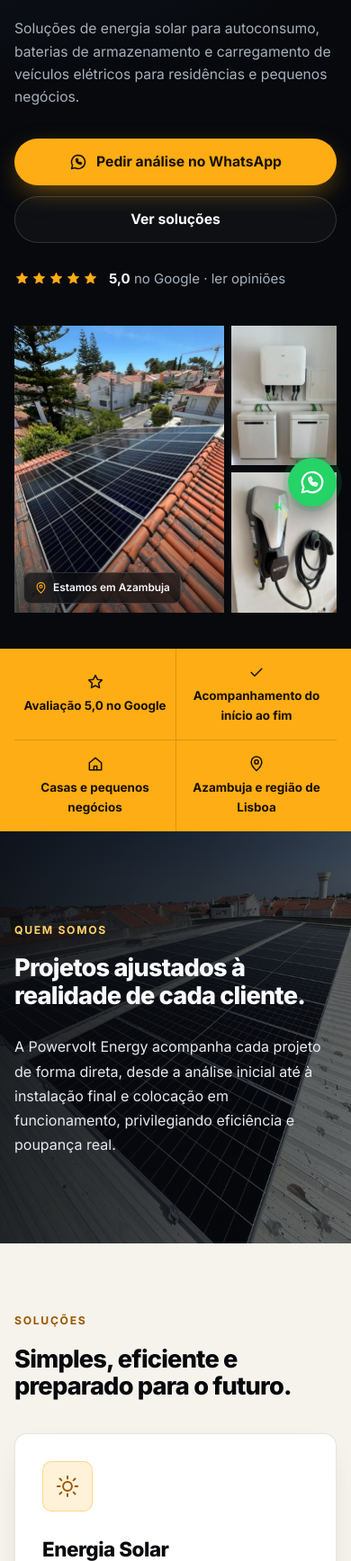
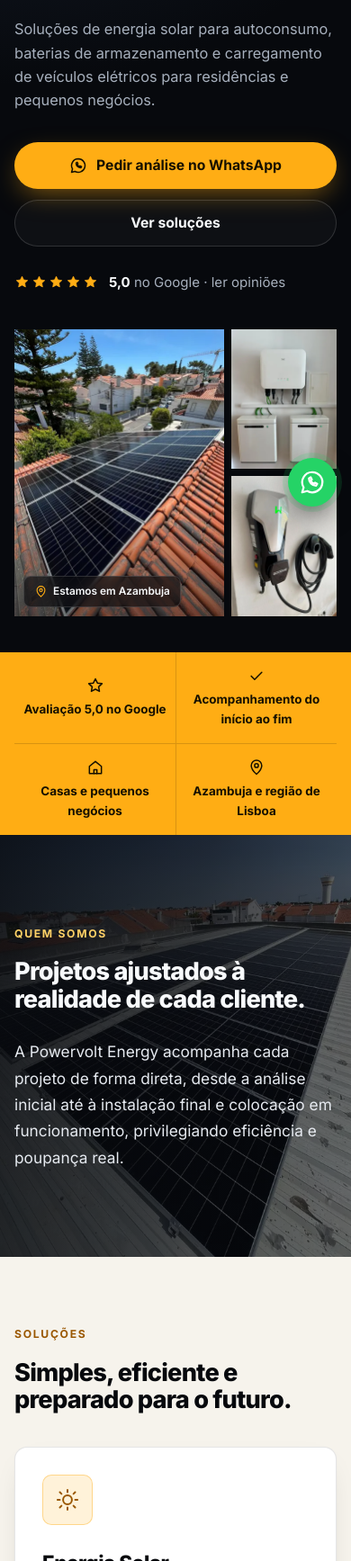
Before and after one commit to brotherson10/powervolt-energy, a plain HTML site: page index.html in a window 390 px wide. Shown: the part 265-2000 px from the top of the page at 90% size. Drawn offline with Linux system fonts and the light colour scheme.

Commit message:
Volta o tamanho dos parágrafos ao anterior
Co-Authored-By: Claude Opus 5.5 <noreply@anthropic.com>

```diff
--- a/index.html
+++ b/index.html
@@ -29,7 +29,7 @@
   <link rel="preconnect" href="https://fonts.gstatic.com" crossorigin>
   <link href="https://fonts.googleapis.com/css2?family=Inter:wght@400;500;600;700;800&display=swap" rel="stylesheet">
   <link rel="preload" as="image" href="assets/img/web/paineis-telha-900.webp" imagesrcset="assets/img/web/paineis-telha-480.webp 480w, assets/img/web/paineis-telha-900.webp 900w" imagesizes="(max-width: 900px) 92vw, 34vw" fetchpriority="high">
-  <link rel="stylesheet" href="style.css?v=10">
+  <link rel="stylesheet" href="style.css?v=11">
   <script>document.documentElement.classList.add('js');</script>
 
   <script type="application/ld+json">
--- a/style.css
+++ b/style.css
@@ -342,7 +342,7 @@ p {
 .lead {
   max-width: 560px;
   margin: 24px 0 34px;
-  font-size: clamp(.98rem, 1.1vw, 1.05rem);
+  font-size: clamp(1.02rem, 1.3vw, 1.14rem);
 }
 
 .hero-actions {
@@ -581,7 +581,7 @@ p {
 }
 
 .big-text {
-  font-size: clamp(1rem, 1.2vw, 1.1rem);
+  font-size: clamp(1.08rem, 1.5vw, 1.28rem);
   line-height: 1.7;
   color: #c5ccd6;
 }
@@ -832,7 +832,7 @@ p {
 
 .review blockquote {
   flex: 1;
-  font-size: 1rem;
+  font-size: 1.08rem;
   line-height: 1.6;
   color: var(--text);
 }
```
